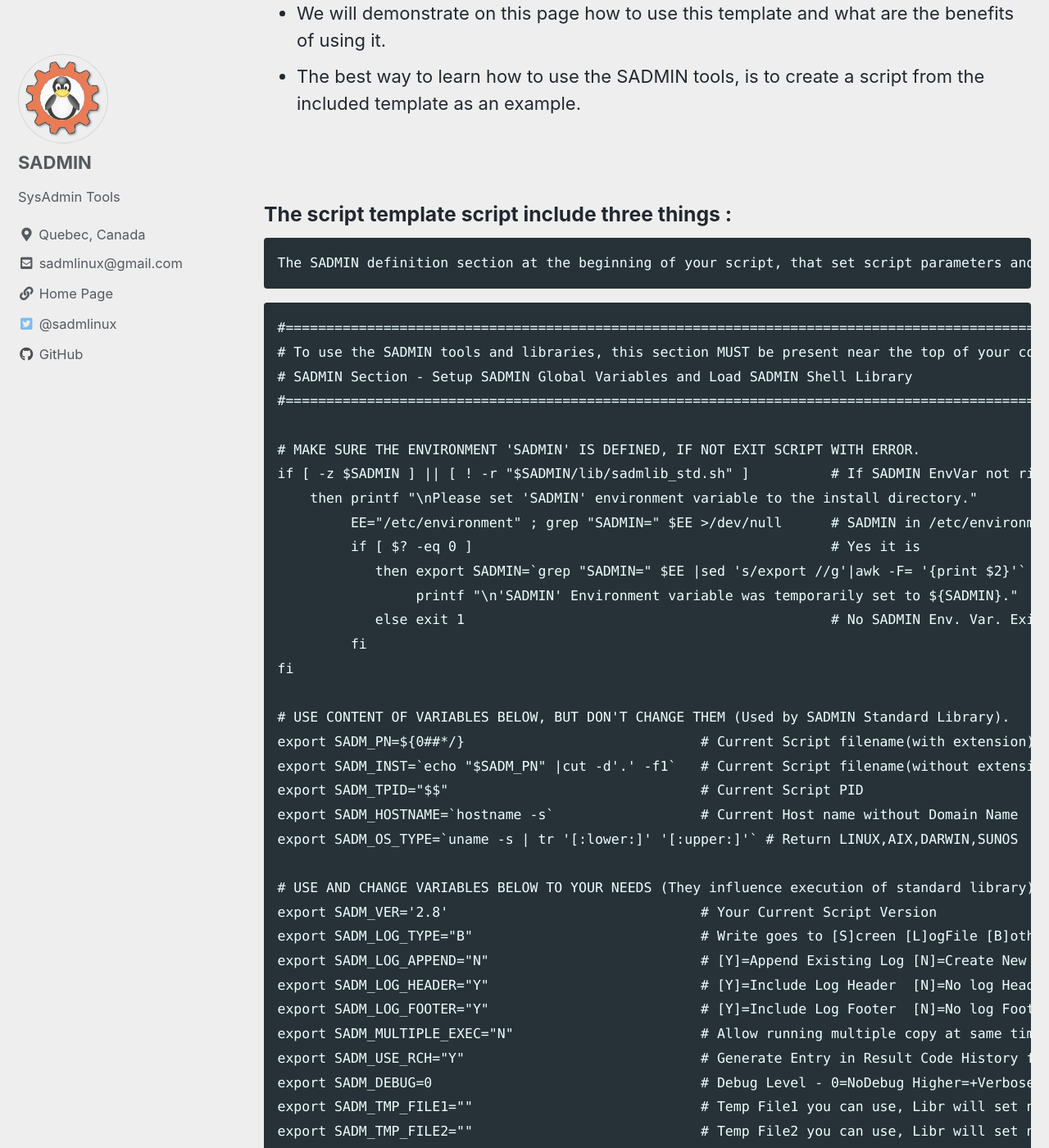
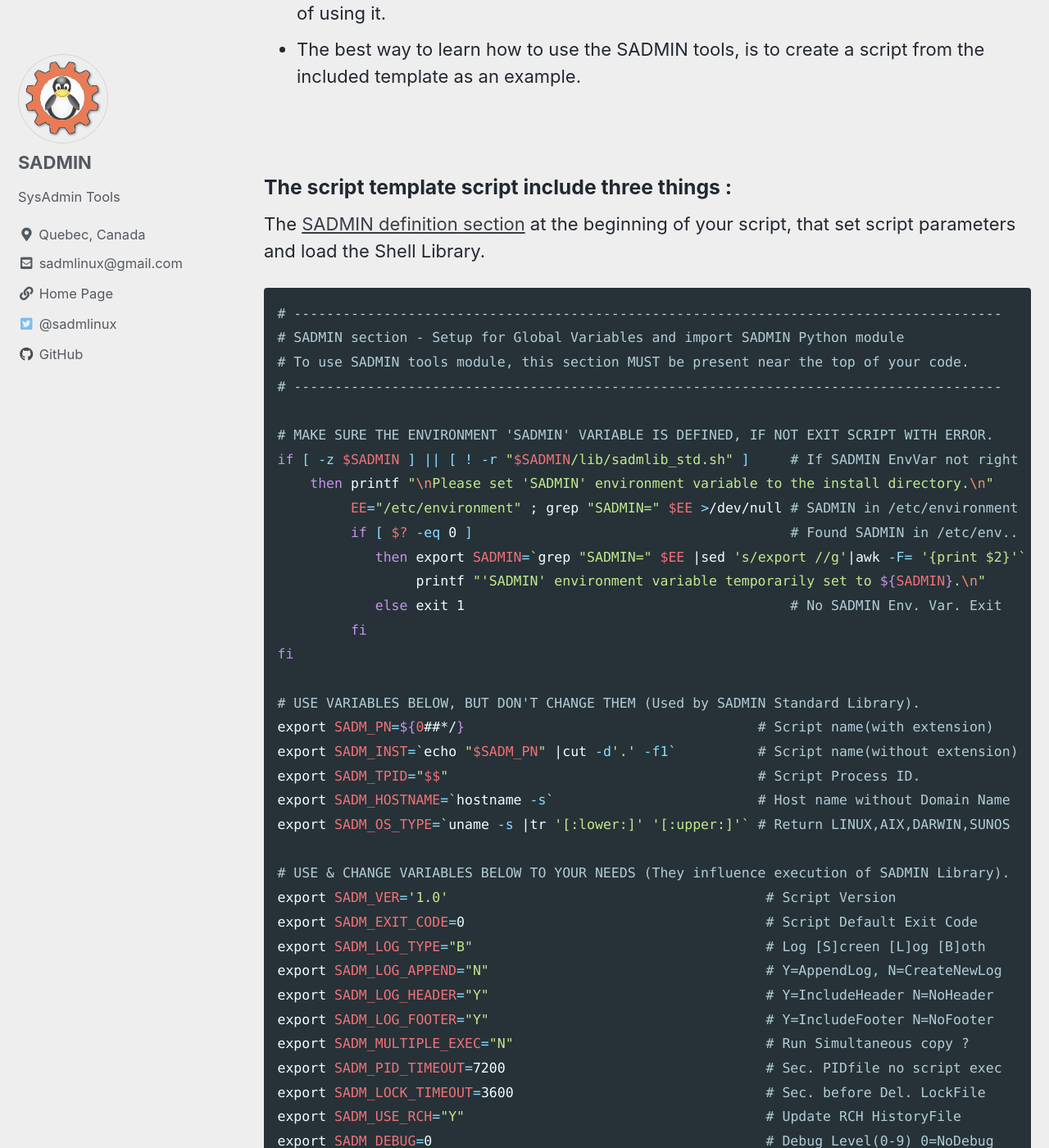
Before and after one commit to jadupl2/jadupl2.github.io, a Jekyll site: the page built from _pages/man/sadm-template-sh.md, in a window 1280 px wide and 1400 px high, scrolled down 599 px. Shown: the whole window at 82% size. Built offline with Jekyll 4.4.1, drawn with Linux system fonts in a browser that asks for light colours; cached includes are drawn as plain includes; some of the changed text lies outside the part shown.

Commit message:
More template page update

````diff
--- a/_pages/man/sadm-template-py.md
+++ b/_pages/man/sadm-template-py.md
@@ -1,24 +1,27 @@
 ---
-title:          Using SADMIN Python template
-layout:         single
-date_created:   2021-03-16
-date_updated:   2021-04-01
-limit:          1
-paginate:       false
-show_excerpts:  false
-entries_layout: list
-author_profile: true
-tags:           slack alert scripts
-categories:     alert
-toc:            false
-classes: wide
+title:                  Using SADMIN Python template
+layout:                 single
+date_created:           2021-03-16
+date_updated:           2021-04-04
+limit:                  1
+paginate:               false
+show_excerpts:          false
+entries_layout:         list
+author_profile:         true
+tags:                   python scripts
+categories:             template
+toc:                    false
+classes:                wide
+sadm_header_footer:     sadm/log_header_footer.md
 ---
 
 ## What you need to know to use the SADMIN tools library
-The Python script template ($SADMIN/bin/sadm_template.py) is ready to use and it include everything to use the SADMIN python library.
-Run the template and take a look at the code.
-As an example, we will create create a new script from that template and show you what are the benefits of using it.
+The Python script template ($SADMIN/bin/sadm_template.py) is ready to use and it include everything
+to use the SADMIN python library. Run the template and take a look at the code.
+As an example, we will create create a new script from that template and show you what are
+the benefits of using it.
 {: .text-justify}
+
 
 
 ## Another 'Hello World' example
@@ -49,47 +52,7 @@ Let's run our script now and see the output we get.
 We can divide the output of the screen in three section. We have the *Header*, the
 *script execution output* and finally the script *Footer*. Let's explore each of these sections.
 
-
-## The Script Header
-- The script header is part of the '**st.start()**' function included in the SADMIN module. It's
-  function is to initialize the script log, generate the script header (if needed), create or update the
-  Result Code History file (.rch) and some attributes settings. After executing the '**st.start()**'
-  function, the SADMIN tools are ready to use.
-- The script header is generated by default when the call to the '**st.start()**' function included in SADMIN Python module.
-  - Unless you set the attribute '**st.log_header**' to 'False' in the SADMIN Section, the script header will be generated.
-    ```st.log_header = True           # Show/Generate Header in script log (.log) ```
-- The second line of the header show the script name, version number and the SADMIN module version.
-  - You set your script version number in the SADMIN Section of the script.
-    ```st.ver = "2.1"                 # Current Script Version```
-  - The version of the SADMIN Python module is available as a read only attribute called "**st.libver**".
-- The third one, show the fully qualified system name (FQDN) and the system type (LINUX,AIX,DARWIN)
-- The fourth line show the distribution name, it's version number and code name.
-- The last line is a separator line that signal the end of the header and the beginning of the script output.
-
-## The Script Footer
-- By default, every script using SADMIN library will show the script footer.
-  - The footer is generated, unless you set the attribute '**st.log_footer**' to 'False' in
-the SADMIN Section of the script.
-  ```st.log_footer = True           # Show/Generate Footer in script log```
-- The first line of the footer is a separator line that signal the end of the script and the beginning of the footer.
-- The second line show the exit code of the script (0=Success 1=Error).
-- The third one, show the execution elapse time (HH:MM:SS).
-- Next we have the name of the [R]eturn [C]ode [H]istory file and the maximum of lines to keep in it.
-  - The default maximum number of lines to keep in a RCH file is taken from the SADMIN
-configuration file ($SADMIN/cfg/sadmin.cfg).
-    ```SADM_MAX_RCHLINE=125```
-  - You can override this value in your script, by changing the value of the attribute shown below.
-    ```st.cfg_max_rchline  = 125      # When Script End Trim rch file to 125 Lines```
-- The next line inform you if a notification (alert) will be send or not.
-- The log file name is one the next line along with the maximum of lines to keep in it.
-  - The default maximum number of lines to keep in the log file is taken from the SADMIN
-configuration file ($SADMIN/cfg/sadmin.cfg).
-    ```SADM_MAX_LOGLINE=2000```
-  - You can override this value in your script by changing the value of the attribute shown below.
-    ```st.cfg_max_logline  = 1000     # When Script End Trim log file to 1000 Lines```
-- The last two lines indicate the execution ending date and time and a line consisting of
-eighty equal sign '='.
-
+{% include {{ page.sadm_header_footer }} %}
 
 ## A [R]esult [C]ode [H]istory file was created
 - Every time you run a script that's using the SADMIN Tools, by default there is a RCH file
--- a/_pages/man/sadm-template-sh.md
+++ b/_pages/man/sadm-template-sh.md
@@ -14,11 +14,11 @@ toc:            false
 classes: wide
 ---
 
-<br>
-We have included 3 templates that are ready to use :
+
+**We have included 3 templates that are ready to use :**
 - The [Shell script template](/_pages/man/sadm-template-sh) ($SADMIN/bin/sadm_template.sh).
 - The [Python script template](/_pages/man/sadm-template-py) ($SADMIN/bin/sadm_template.py).
-- The [SADMIN wrapper script](/_pages/man/sadm-wrapper) allow you to run existing script and benefit of the SADMIN tools ($SADMIN/bin/sadm_wrapper.sh).
+- The [SADMIN wrapper script](/_pages/man/sadm-wrapper) ($SADMIN/bin/sadm_wrapper.sh) allow you to run your existing script and benefit of the SADMIN tools.
 
 
 ### What you need to know to use the SADMIN tools library.
@@ -29,61 +29,66 @@ We have included 3 templates that are ready to use :
 <br>
 ### The script template script include three things :
 
-    The SADMIN definition section at the beginning of your script, that set script parameters and load the Shell Library.
+The [SADMIN definition section](/assets/img/sadmin_section_sh.png) at the beginning of your script,
+that set script parameters and load the Shell Library.
 
-```
-#===================================================================================================
-# To use the SADMIN tools and libraries, this section MUST be present near the top of your code.
-# SADMIN Section - Setup SADMIN Global Variables and Load SADMIN Shell Library
-#===================================================================================================
 
-# MAKE SURE THE ENVIRONMENT 'SADMIN' IS DEFINED, IF NOT EXIT SCRIPT WITH ERROR.
-if [ -z $SADMIN ] || [ ! -r "$SADMIN/lib/sadmlib_std.sh" ]          # If SADMIN EnvVar not right
-    then printf "\nPlease set 'SADMIN' environment variable to the install directory."
-         EE="/etc/environment" ; grep "SADMIN=" $EE >/dev/null      # SADMIN in /etc/environment
-         if [ $? -eq 0 ]                                            # Yes it is
+```bash
+# ---------------------------------------------------------------------------------------
+# SADMIN section - Setup for Global Variables and import SADMIN Python module
+# To use SADMIN tools module, this section MUST be present near the top of your code.
+# ---------------------------------------------------------------------------------------
+
+# MAKE SURE THE ENVIRONMENT 'SADMIN' VARIABLE IS DEFINED, IF NOT EXIT SCRIPT WITH ERROR.
+if [ -z $SADMIN ] || [ ! -r "$SADMIN/lib/sadmlib_std.sh" ]     # If SADMIN EnvVar not right
+    then printf "\nPlease set 'SADMIN' environment variable to the install directory.\n"
+         EE="/etc/environment" ; grep "SADMIN=" $EE >/dev/null # SADMIN in /etc/environment
+         if [ $? -eq 0 ]                                       # Found SADMIN in /etc/env..
             then export SADMIN=`grep "SADMIN=" $EE |sed 's/export //g'|awk -F= '{print $2}'`
-                 printf "\n'SADMIN' Environment variable was temporarily set to ${SADMIN}."
-            else exit 1                                             # No SADMIN Env. Var. Exit
+                 printf "'SADMIN' environment variable temporarily set to ${SADMIN}.\n"
+            else exit 1                                        # No SADMIN Env. Var. Exit
          fi
 fi
 
-# USE CONTENT OF VARIABLES BELOW, BUT DON'T CHANGE THEM (Used by SADMIN Standard Library).
-export SADM_PN=${0##*/}                             # Current Script filename(with extension)
-export SADM_INST=`echo "$SADM_PN" |cut -d'.' -f1`   # Current Script filename(without extension)
-export SADM_TPID="$$"                               # Current Script PID
-export SADM_HOSTNAME=`hostname -s`                  # Current Host name without Domain Name
-export SADM_OS_TYPE=`uname -s | tr '[:lower:]' '[:upper:]'` # Return LINUX,AIX,DARWIN,SUNOS
+# USE VARIABLES BELOW, BUT DON'T CHANGE THEM (Used by SADMIN Standard Library).
+export SADM_PN=${0##*/}                                    # Script name(with extension)
+export SADM_INST=`echo "$SADM_PN" |cut -d'.' -f1`          # Script name(without extension)
+export SADM_TPID="$$"                                      # Script Process ID.
+export SADM_HOSTNAME=`hostname -s`                         # Host name without Domain Name
+export SADM_OS_TYPE=`uname -s |tr '[:lower:]' '[:upper:]'` # Return LINUX,AIX,DARWIN,SUNOS
 
-# USE AND CHANGE VARIABLES BELOW TO YOUR NEEDS (They influence execution of standard library).
-export SADM_VER='2.8'                               # Your Current Script Version
-export SADM_LOG_TYPE="B"                            # Write goes to [S]creen [L]ogFile [B]oth
-export SADM_LOG_APPEND="N"                          # [Y]=Append Existing Log [N]=Create New One
-export SADM_LOG_HEADER="Y"                          # [Y]=Include Log Header  [N]=No log Header
-export SADM_LOG_FOOTER="Y"                          # [Y]=Include Log Footer  [N]=No log Footer
-export SADM_MULTIPLE_EXEC="N"                       # Allow running multiple copy at same time ?
-export SADM_USE_RCH="Y"                             # Generate Entry in Result Code History file
-export SADM_DEBUG=0                                 # Debug Level - 0=NoDebug Higher=+Verbose
-export SADM_TMP_FILE1=""                            # Temp File1 you can use, Libr will set name
-export SADM_TMP_FILE2=""                            # Temp File2 you can use, Libr will set name
-export SADM_TMP_FILE3=""                            # Temp File3 you can use, Libr will set name
-export SADM_EXIT_CODE=0                             # Current Script Default Exit Return Code
+# USE & CHANGE VARIABLES BELOW TO YOUR NEEDS (They influence execution of SADMIN Library).
+export SADM_VER='1.0'                                       # Script Version
+export SADM_EXIT_CODE=0                                     # Script Default Exit Code
+export SADM_LOG_TYPE="B"                                    # Log [S]creen [L]og [B]oth
+export SADM_LOG_APPEND="N"                                  # Y=AppendLog, N=CreateNewLog
+export SADM_LOG_HEADER="Y"                                  # Y=IncludeHeader N=NoHeader
+export SADM_LOG_FOOTER="Y"                                  # Y=IncludeFooter N=NoFooter
+export SADM_MULTIPLE_EXEC="N"                               # Run Simultaneous copy ?
+export SADM_PID_TIMEOUT=7200                                # Sec. PIDfile no script exec
+export SADM_LOCK_TIMEOUT=3600                               # Sec. before Del. LockFile
+export SADM_USE_RCH="Y"                                     # Update RCH HistoryFile
+export SADM_DEBUG=0                                         # Debug Level(0-9) 0=NoDebug
+export SADM_TMP_FILE1="${SADMIN}/tmp/${SADM_INST}_1.$$"     # Tmp File1 for you to use
+export SADM_TMP_FILE2="${SADMIN}/tmp/${SADM_INST}_2.$$"     # Tmp File2 for you to use
+export SADM_TMP_FILE3="${SADMIN}/tmp/${SADM_INST}_3.$$"     # Tmp File3 for you to use
 
-. ${SADMIN}/lib/sadmlib_std.sh                      # Load Standard Shell Library Functions
-export SADM_OS_NAME=$(sadm_get_osname)              # O/S in Uppercase,REDHAT,CENTOS,UBUNTU,...
-export SADM_OS_VERSION=$(sadm_get_osversion)        # O/S Full Version Number  (ex: 7.6.5)
-export SADM_OS_MAJORVER=$(sadm_get_osmajorversion)  # O/S Major Version Number (ex: 7)
+# LOAD SADMIN SHELL LIBRARY AND SET SOME O/S VARIABLES.
+. ${SADMIN}/lib/sadmlib_std.sh                              # LOAD SADMIN Shell Library
+export SADM_OS_NAME=$(sadm_get_osname)                      # O/S Name in Uppercase
+export SADM_OS_VERSION=$(sadm_get_osversion)                # O/S Full Ver.No. (ex: 9.0.1)
+export SADM_OS_MAJORVER=$(sadm_get_osmajorversion)          # O/S Major Ver. No. (ex: 9)
 
-#---------------------------------------------------------------------------------------------------
-# Values of these variables are loaded from SADMIN config file ($SADMIN/cfg/sadmin.cfg file).
-# They can be overridden here, on a per script basis (if needed).
-#export SADM_ALERT_TYPE=1                           # 0=None 1=AlertOnErr 2=AlertOnOK 3=Always
-#export SADM_ALERT_GROUP="default"                  # Alert Group to advise (alert_group.cfg)
-#export SADM_MAIL_ADDR="your_email@domain.com"      # Email to send log (To override sadmin.cfg)
-#export SADM_MAX_LOGLINE=500                        # When script end Trim log to 500 Lines
-#export SADM_MAX_RCLINE=35                          # When script end Trim rch file to 35 Lines
-#export SADM_SSH_CMD="${SADM_SSH} -qnp ${SADM_SSH_PORT} " # SSH Command to Access Server
-#===================================================================================================
+# VALUES OF VARIABLES BELOW ARE LOADED FROM SADMIN CONFIG FILE ($SADMIN/cfg/sadmin.cfg)
+# THEY CAN BE OVERRIDDEN HERE, ON A PER SCRIPT BASIS (IF NEEDED).
+#export SADM_ALERT_TYPE=1                                    # 0=No 1=OnError 2=OnOK 3=Always
+#export SADM_ALERT_GROUP="default"                           # Alert Group to advise
+#export SADM_MAIL_ADDR="your_email@domain.com"               # Email to send log
+#export SADM_MAX_LOGLINE=500                                 # Nb Lines to trim(0=NoTrim)
+#export SADM_MAX_RCLINE=35                                   # Nb Lines to trim(0=NoTrim)
+#export SADM_SSH_CMD="${SADM_SSH} -qnp ${SADM_SSH_PORT} "    # SSH CMD to Access Server
+# ---------------------------------------------------------------------------------------
+
 ```
 
 ## The call to the 'sadm_start' function to initialize SADMIN environment.
````
Also changed, not shown: other parts of _pages/man/sadm-template-py.md (+3 -2 lines), _includes/sadm/log_header_footer.md (added, +40 -0 lines), _pages/install.md (+1 -1 lines), assets/img/sadmin_section_py.png (added), assets/img/sadmin_section_sh.png (added).
